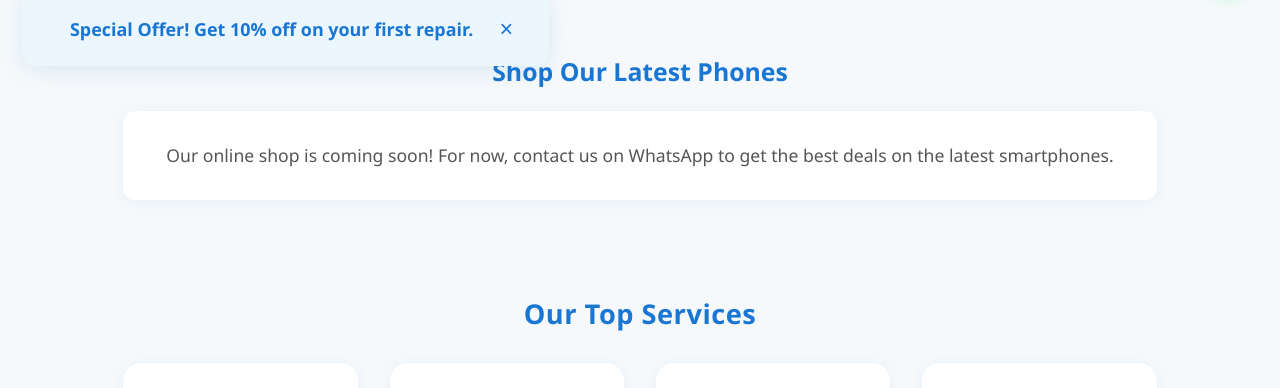
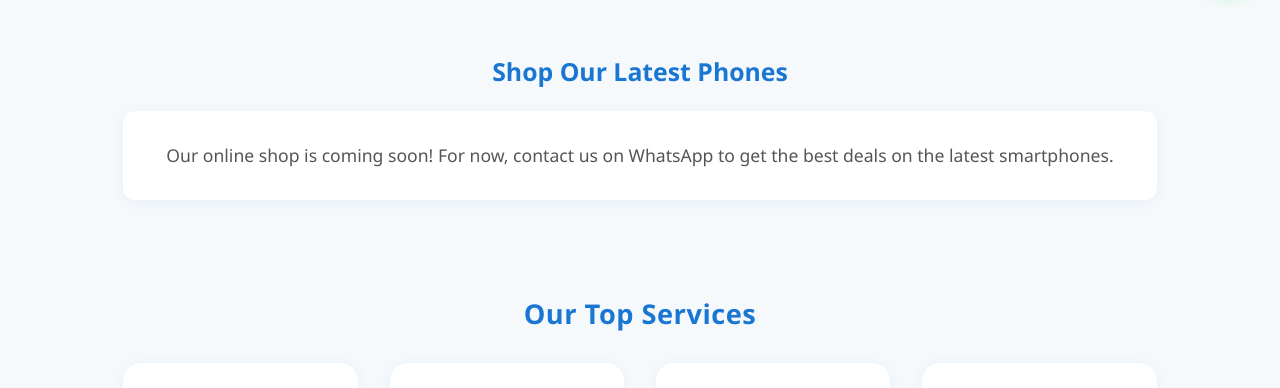
Before and after one commit to anas-gb/Aljeelshop, a plain HTML site: page index.html in a window 1280 px wide. Shown: the part 712-1100 px from the top of the page. Drawn offline with Linux system fonts and the light colour scheme.

Commit message:
Update index.html

```diff
--- a/index.html
+++ b/index.html
@@ -603,10 +603,7 @@
     </section>
 
     <!-- Pop-up Offer -->
-    <div class="popup-offer" id="popup-offer">
-        Special Offer! Get 10% off on your first repair.
-        <button class="close-offer" onclick="document.getElementById('popup-offer').style.display='none';">&times;</button>
-    </div>
+
 <!-- WhatsApp Floating Button -->
     <a class="whatsapp-float" href="https://wa.me/971503135437" target="_blank" rel="noopener noreferrer" title="Chat on WhatsApp">
         <svg width="33" height="33" viewBox="0 0 32 32">
```
